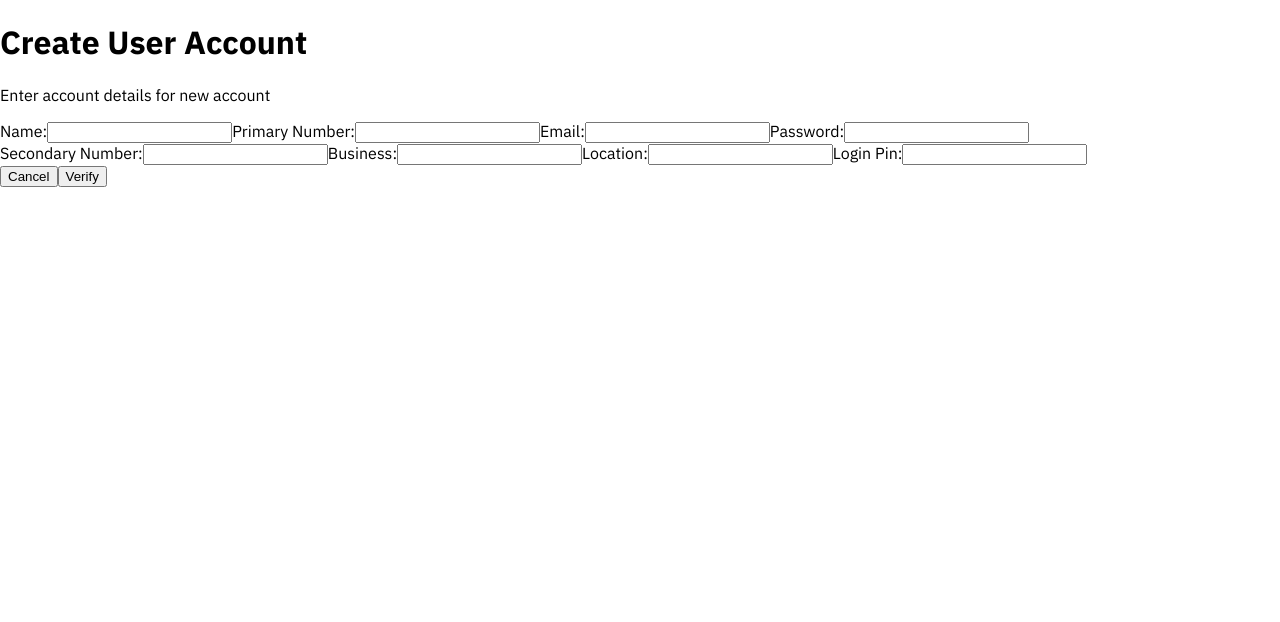
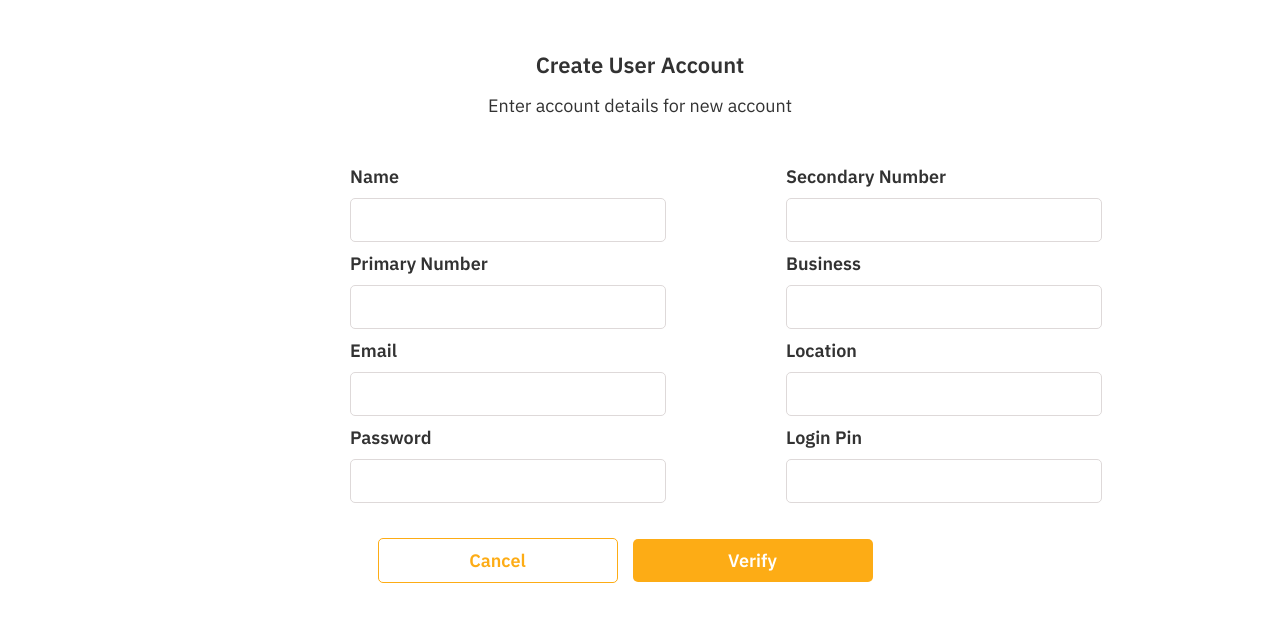
Before and after one commit to glitex-interns-june-2023/haba-pay, a React (Create React App) app: page /adminaccount in a window 1280 px wide. Shown: the top 622 px of the page. Built offline with nearby package versions, Linux system fonts and the light colour scheme.

Commit message:
Update authentication

```diff
--- a/src/index.css
+++ b/src/index.css
@@ -211,3 +211,112 @@ body {
     margin-top: 3rem;
     font-size: 1.3rem;
 }
+
+/* ADMIN ACCOUNT */
+
+.create-account {
+    overflow: hidden;
+}
+
+.create-account h1 {
+    color: #323232;
+    font-size: 22px;
+    font-family: IBM Plex Sans;
+    font-weight: 600;
+    text-align: center;
+    margin-top: 50px;
+}
+
+.create-account p {
+    color: #323232;
+    font-size: 18px;
+    font-family: IBM Plex Sans;
+    font-weight: 400;
+    text-align: center;
+    margin-top: 0;
+}
+
+.details {
+    display: flex;
+    flex-direction: row;
+    gap: 120px;
+}
+
+.detail {
+    display: flex;
+    flex-direction: column;
+    gap: 10px;
+    padding-top: 30px;
+}
+
+.detail:nth-child(1) label {
+    display: flex;
+    flex-direction: column;
+    align-items: flex-start;
+    gap: 5px;
+    margin-left: 350px;
+    color: #323232;
+    font-size: 18px;
+    font-family: IBM Plex Sans;
+    font-weight: 600;
+}
+
+.detail:nth-child(1) input {
+    margin-left: 350px;
+    width: 310px;
+    height: 40px;
+    align-items: flex-start;
+    border-radius: 5px;
+    border: 1px solid #DED9D9;
+}
+
+.detail:nth-child(2) label {
+    display: flex;
+    flex-direction: column;
+    gap: 5px;
+    color: #323232;
+    font-size: 18px;
+    font-family: IBM Plex Sans;
+    font-weight: 600;
+}
+
+.detail:nth-child(2) input {
+    width: 310px;
+    height: 40px;
+    margin-left: 0px;
+    border-radius: 5px;
+    border: 1px solid #DED9D9;
+}
+
+.acc-btn {
+    display: flex;
+    justify-content: center;
+    align-items: center;
+    gap: 15px;
+    padding-top: 35px;
+    margin-right: 30px;
+}
+
+.btn-cancel {
+    width: 240px;
+    padding: 10px;
+    border-radius: 5px;
+    border: 1px solid #FDAC15;
+    background-color: transparent;
+    font-size: 18px;
+    font-family: IBM Plex Sans;
+    font-weight: 600;
+    color: #FDAC15;
+}
+
+.btn-verify {
+    width: 240px;
+    padding: 10px;
+    border-radius: 5px;
+    border: none;
+    background-color: #FDAC15;
+    font-size: 18px;
+    font-family: IBM Plex Sans;
+    font-weight: 600;
+    color: #FFFEFD;
+}
--- a/src/pages/AdminAccount.jsx
+++ b/src/pages/AdminAccount.jsx
@@ -11,41 +11,41 @@ const AdminAccount = () => {
   const [loginPin, setLoginPin] = useState('');
 
   const handleCancel = () => {
-    // Add cancel logic here
+    // Cancel logic
   };
 
   const handleVerify = () => {
-    // Add verification logic here
+    // Verification logic
   };
 
   return (
-    <div>
+    <div className="create-account">
       <h1>Create User Account</h1>
       <p>Enter account details for new account</p>
-      <div className="columns">
-        <div className="column">
-          <label>Name:</label>
+      <div className="details">
+        <div className="detail">
+          <label>Name</label>
           <input
             type="text"
             value={name}
             onChange={(e) => setName(e.target.value)}
           />
 
-          <label>Primary Number:</label>
+          <label>Primary Number</label>
           <input
             type="text"
             value={primaryNumber}
             onChange={(e) => setPrimaryNumber(e.target.value)}
           />
 
-          <label>Email:</label>
+          <label>Email</label>
           <input
             type="email"
             value={email}
             onChange={(e) => setEmail(e.target.value)}
           />
 
-          <label>Password:</label>
+          <label>Password</label>
           <input
             type="password"
             value={password}
@@ -53,29 +53,29 @@ const AdminAccount = () => {
           />
         </div>
 
-        <div className="column">
-          <label>Secondary Number:</label>
+        <div className="detail">
+          <label>Secondary Number</label>
           <input
             type="text"
             value={secondaryNumber}
             onChange={(e) => setSecondaryNumber(e.target.value)}
           />
 
-          <label>Business:</label>
+          <label>Business</label>
           <input
             type="text"
             value={business}
             onChange={(e) => setBusiness(e.target.value)}
           />
 
-          <label>Location:</label>
+          <label>Location</label>
           <input
             type="text"
             value={location}
             onChange={(e) => setLocation(e.target.value)}
           />
 
-          <label>Login Pin:</label>
+          <label>Login Pin</label>
           <input
             type="password"
             value={loginPin}
@@ -84,8 +84,10 @@ const AdminAccount = () => {
         </div>
       </div>
 
-      <button onClick={handleCancel}>Cancel</button>
-      <button onClick={handleVerify}>Verify</button>
+      <div className="acc-btn">
+        <button onClick={handleCancel} className="btn-cancel">Cancel</button>
+        <button onClick={handleVerify} className="btn-verify">Verify</button>
+      </div>
     </div>
   );
 };
--- a/src/pages/Login.jsx
+++ b/src/pages/Login.jsx
@@ -4,6 +4,7 @@ import { Link } from 'react-router-dom';
 function Login() {
   const [email, setEmail] = useState('');
   const [password, setPassword] = useState('');
+  const [loading, setLoading] = useState(false);
 
   const handleEmailChange = (e) => {
     setEmail(e.target.value);
@@ -13,9 +14,40 @@ function Login() {
     setPassword(e.target.value);
   };
 
-  const handleSubmit = (e) => {
+  const handleSubmit = async (e) => {
     e.preventDefault();
-    // Perform login functionality here
+    setLoading(true);
+
+    try {
+      // Send a POST request to the login API endpoint
+      const response = await fetch('/api/login', {
+        method: 'POST',
+        headers: {
+          'Content-Type': 'application/json',
+        },
+        body: JSON.stringify({
+          email,
+          password,
+        }),
+      });
+
+      if (response.ok) {
+        // Handle successful response
+        const data = await response.json();
+        console.log(data);
+
+        // Reset the form
+        setEmail('');
+        setPassword('');
+      } else {
+        // Handle error responses from the API
+        console.error('Login failed');
+      }
+    } catch (error) {
+      console.error(error);
+    }
+
+    setLoading(false);
   };
 
   return (
@@ -38,8 +70,10 @@ function Login() {
             <input type="password" value={password} onChange={handlePasswordChange} />
           </label>
           <br />
+          <button className="login-btn" type="submit" disabled={loading}>
+            {loading ? 'Processing...' : 'Log In'}
+          </button>
         </form>
-        <button className="login-btn" type="submit">Processing...</button>
         <Link to="/resetpassword" className="forgot-pwd">
           Forgot Password?
         </Link>
```
